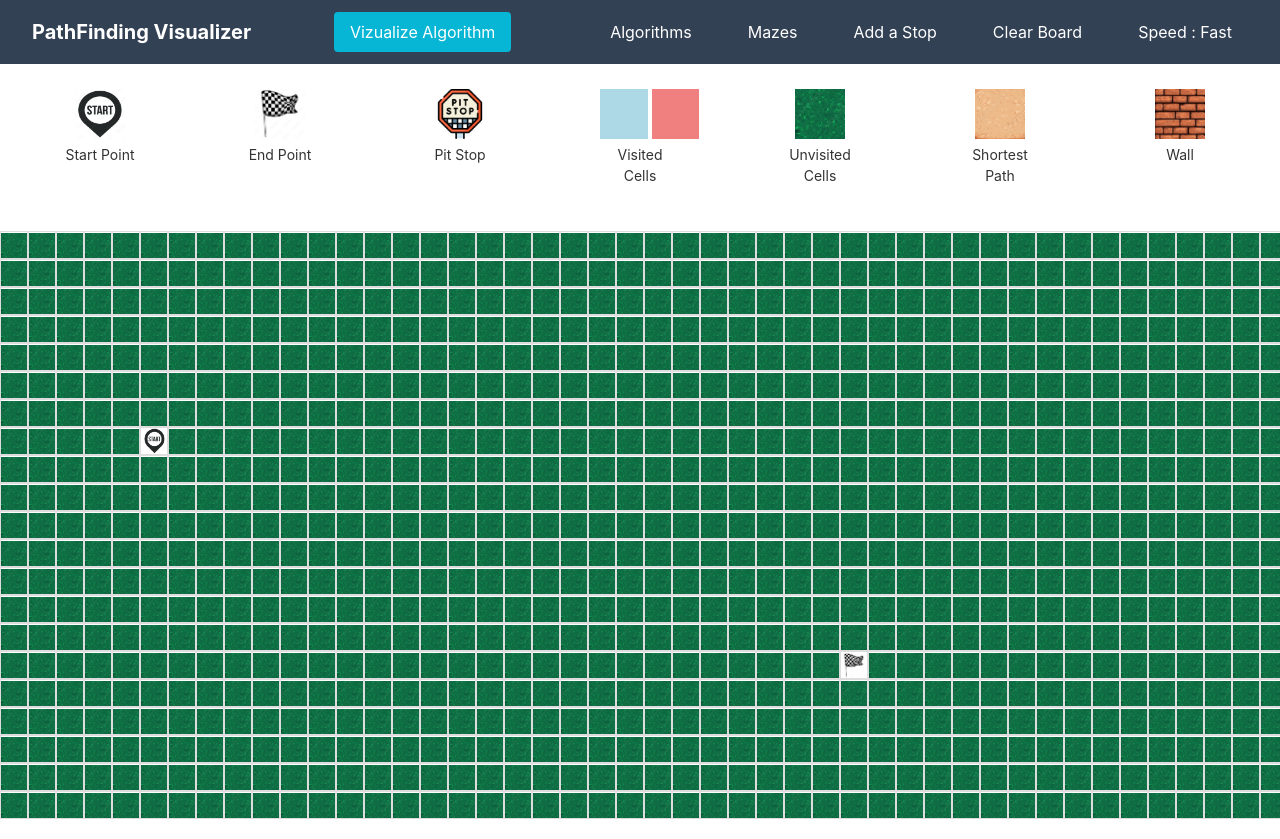
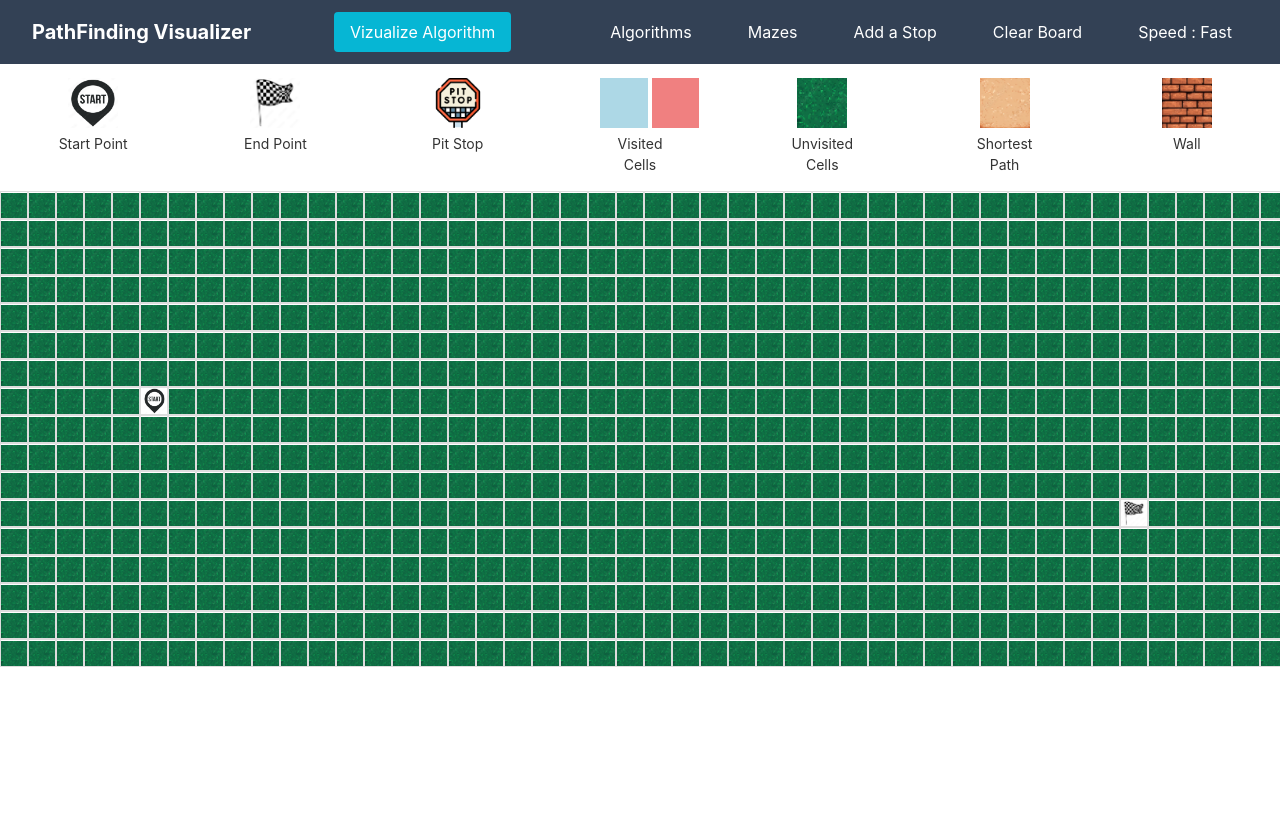
Before and after one commit to Katos1950/Pathfinding-Visualizer, a React (Create React App) app: page / in a window 1280 px wide. Shown: the top 839 px of the page. After the commit the page ends 800 px from the top, so only its background shows below. Built offline with nearby package versions, Linux system fonts and the light colour scheme.

Commit message:
remove warnings

```diff
--- a/src/components/ElementInfo.css
+++ b/src/components/ElementInfo.css
@@ -2,7 +2,7 @@
     display: flex;
     flex-wrap: wrap;
     justify-content: space-around;
-    padding: 10px;
+    padding: 2px;
     background-color: white;
 }
 
@@ -11,15 +11,14 @@
     flex-direction: column;
     align-items: center;
     padding: 10px;
-    margin: 5px;
+    margin: 2px;
     width: 100px; /* Adjust for responsiveness */
     text-align: center;
     transition: transform 0.2s ease;
   }
 
-  .info-item:hover {
-    transform: scale(1.1); /* Add hover effect for interactivity */
-  }
+  /* .info-item:hover {
+    transform: scale(1.1); /* Add hover effect for interactivity } */
 
   .info-image {
     width: 50px; /* Adjust size as needed */
--- a/src/components/grid/Grid.css
+++ b/src/components/grid/Grid.css
@@ -1,7 +1,7 @@
 .grid {
     display: flex;
     flex-direction: column;
-    margin: 20px auto;
+    margin: 2px auto;
     width: max-content;
   }
 
@@ -55,7 +55,7 @@
   }
 
   .grid-cell.visited {
-    background-image: url("");
+    background-image: none;
     background-color: lightblue;
     animation: colorChangeBlue 0.5s linear;
   }
@@ -69,7 +69,7 @@
   }
 
   .grid-cell.visited2 {
-    background-image: url("");
+    background-image: none;
     background-color: lightcoral;
     animation: colorChangeRed 0.5s linear;
   }
--- a/src/components/grid/GridContext.js
+++ b/src/components/grid/GridContext.js
@@ -33,12 +33,12 @@ export const GridProvider = ({children}) => {
         return(initGrid);
     }
 
-    const Rows = 21;
+    const Rows = 17;
     const Cols = 51;
     const initStartNodeRow = 7;
     const initStartNodeCol = 5;
-    const initEndNodeRow = 15;
-    const initEndNodeCol = 30;
+    const initEndNodeRow = 11;
+    const initEndNodeCol = 40;
     const [grid,setGrid] = useState(CreateInitialGrid(Rows,Cols,initStartNodeRow,initStartNodeCol,initEndNodeRow,initEndNodeCol));
     const [shortestPath,setShortestPath] = useState([]);
 
```
